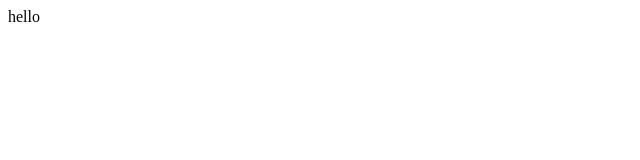
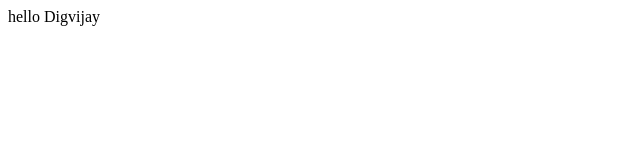
Before and after one commit to Devyani3604/test, a plain HTML site: page index.html in a window 1280 px wide. Shown: the full height of the page, 0-640 px from the left. Drawn offline with Linux system fonts and the light colour scheme.

Commit message:
2 nd change

```diff
--- a/index.html
+++ b/index.html
@@ -8,7 +8,7 @@
 </head>
 
 <body>
-    hello
+    hello Digvijay
 </body>
 
 </html>
```
